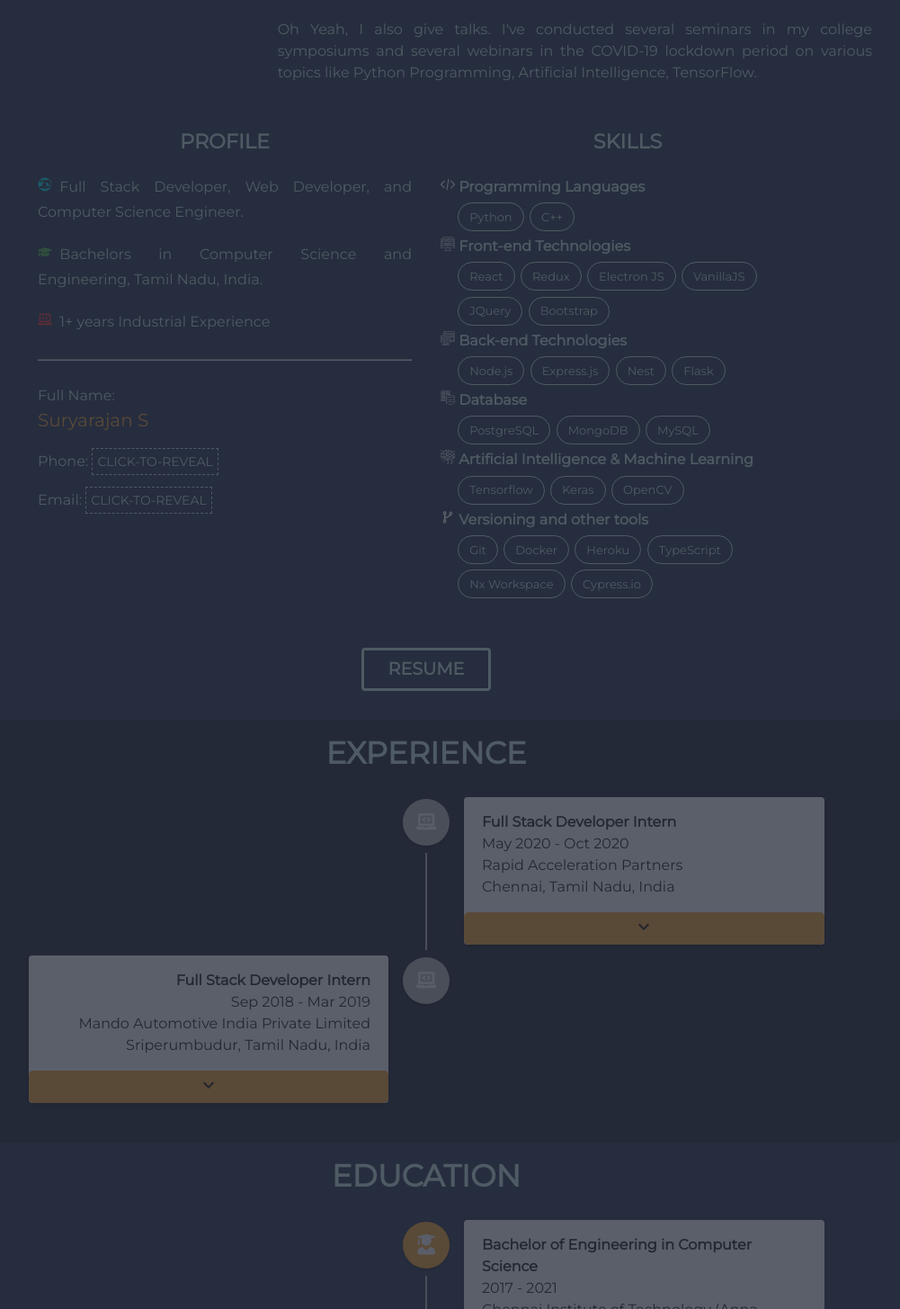
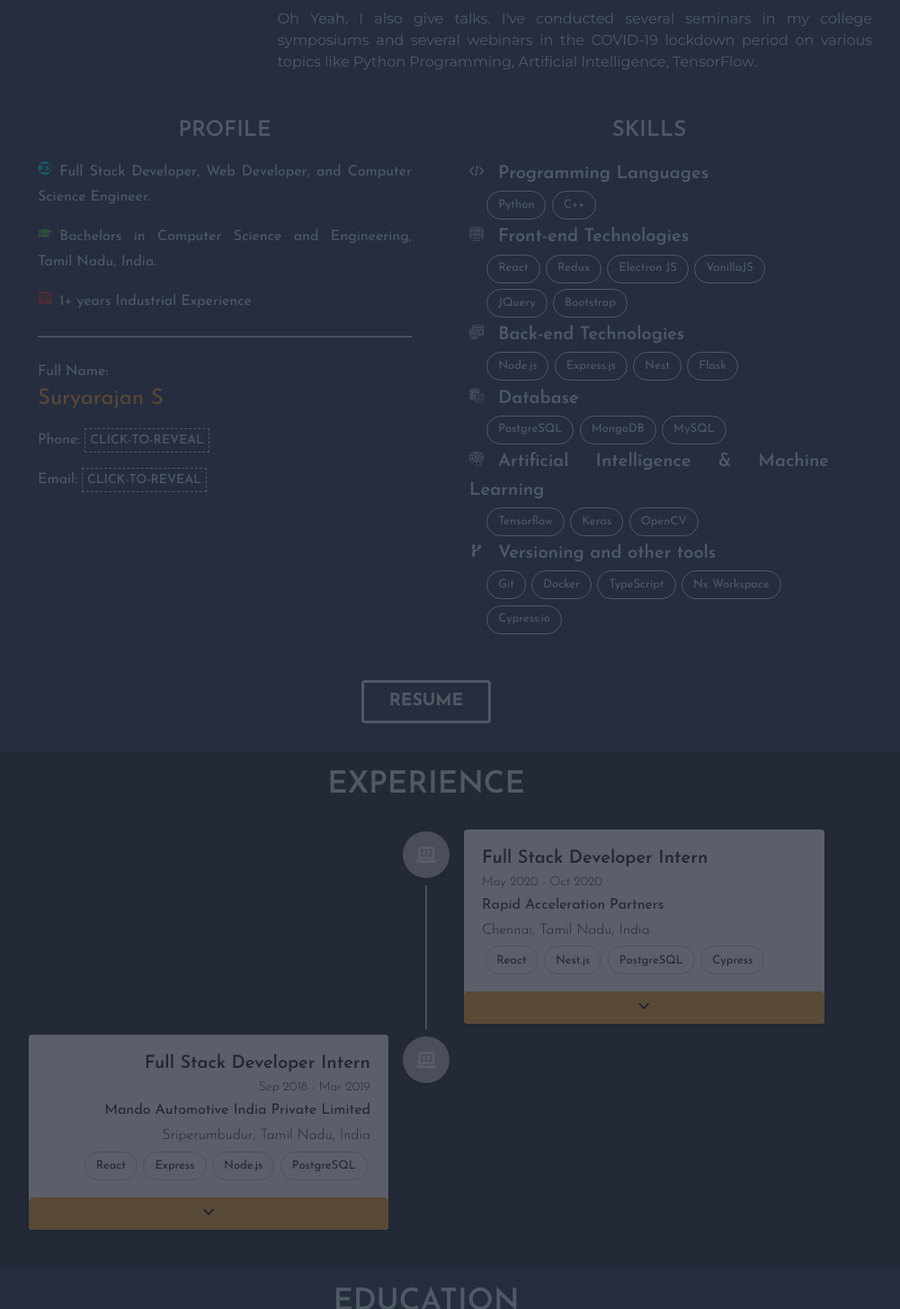
Before and after one commit to theWellHopeErr/theWellHopeErr.github.io, a React (Create React App) app: page / in a window 1280 px wide. Shown: the part 1345-2800 px from the top of the page at 90% size, without its empty margins (166-1167 px from the left). Built offline with nearby package versions, Linux system fonts and the light colour scheme.

Commit message:
Change Typography Variants and Font Family

```diff
--- a/public/index.html
+++ b/public/index.html
@@ -15,8 +15,13 @@
       user's mobile device or desktop. See https://developers.google.com/web/fundamentals/web-app-manifest/
     -->
     <link rel="manifest" href="%PUBLIC_URL%/manifest.json" />
+    <link rel="preconnect" href="https://fonts.gstatic.com" />
     <link
       href="https://fonts.googleapis.com/css2?family=Montserrat&display=swap"
+      rel="stylesheet"
+    />
+    <link
+      href="https://fonts.googleapis.com/css2?family=Josefin+Sans:ital,wght@0,100;0,200;0,300;0,400;0,500;0,600;0,700;1,100;1,200;1,300;1,400;1,500;1,600;1,700&display=swap"
       rel="stylesheet"
     />
     <!--
--- a/src/App.js
+++ b/src/App.js
@@ -27,14 +27,14 @@ const theme = createMuiTheme({
   },
   typography: {
     useNextVariants: true,
-    fontFamily: "Montserrat",
+    fontFamily: "Josefin Sans",
   },
 });
 
 const styles = (theme) => ({
   app: {
     textAlign: "center",
-    fontFamily: "Montserrat",
+    fontFamily: "Josefin Sans",
   },
 });
 
@@ -47,7 +47,7 @@ const useStyles = makeStyles((theme) => ({
     height: "100%",
     color: "#ccece6",
     textAlign: "center",
-    fontFamily: "Montserrat",
+    fontFamily: "Josefin Sans",
   },
 }));
 
--- a/src/components/AboutContainer.jsx
+++ b/src/components/AboutContainer.jsx
@@ -64,6 +64,7 @@ const useStyles = makeStyles((theme) => ({
     padding: "1rem",
     [theme.breakpoints.down("sm")]: {
       textAlign: "left",
+      padding: "0",
       paddingBottom: "1rem",
     },
   },
@@ -80,7 +81,7 @@ const useStyles = makeStyles((theme) => ({
   },
   skills: {
     textAlign: "justify",
-    padding: "1rem",
+    padding: "1rem 0 1rem 3rem",
     [theme.breakpoints.down("sm")]: {
       padding: "1rem 0 0 0",
     },
@@ -129,30 +130,33 @@ const AboutContainer = ({ refProp, setRefInView }) => {
               </Grid>
               <Grid item xs={12} md={8} className={classes.bio}>
                 <Typography
-                  variant="h6"
-                  style={{ textAlign: "center", fontWeight: "600" }}
+                  variant="h5"
+                  style={{
+                    textAlign: "center",
+                    fontWeight: "600",
+                  }}
                 >
                   {"Allow me to introduce myself."}
                 </Typography>
                 <br />
-                <Typography>
+                <Typography style={{ fontFamily: "Montserrat" }}>
                   {
                     "People call me Surya. I am currently pursuing my Bachelors in the stream of Computer Science and Engineering. Since joining the course, I have greatly enhanced my programming skills by solving various problems and competing in competitions."
                   }
                 </Typography>
-                <Typography>
+                <Typography style={{ fontFamily: "Montserrat" }}>
                   {
                     "I am very excited about the advances of Artificial Intelligence in today's technology and wish to learn a lot about AI and ML."
                   }
                 </Typography>
                 <br />
-                <Typography>
+                <Typography style={{ fontFamily: "Montserrat" }}>
                   {
                     "I started with web development in my first year, and I have improved my skills in application development and problem-solving by working on various projects and internships. In all my interns, I had to learn new libraries and frameworks used in their companies, and I was able to grasp those concepts quickly and work productively. I have ~2 years of experience working in React, Node JS, and other versioning tools like Git, Heroku, and Docker. "
                   }
                 </Typography>
                 <br />
-                <Typography>
+                <Typography style={{ fontFamily: "Montserrat" }}>
                   {"I regularly contribute to "}
                   <a
                     href="https://stackoverflow.com/users/8826642/thewellhopeerr"
@@ -168,7 +172,7 @@ const AboutContainer = ({ refProp, setRefInView }) => {
                 </Typography>
 
                 <br />
-                <Typography>
+                <Typography style={{ fontFamily: "Montserrat" }}>
                   {
                     "Oh Yeah, I also give talks. I've conducted several seminars in my college symposiums and several webinars in the COVID-19 lockdown period on various topics like Python Programming, Artificial Intelligence, TensorFlow."
                   }
@@ -180,7 +184,8 @@ const AboutContainer = ({ refProp, setRefInView }) => {
               <Grid item xs={12} md={6} className={classes.profile}>
                 <Typography
                   align="center"
-                  style={{ fontSize: "1.4rem", fontWeight: "600" }}
+                  variant="h5"
+                  style={{ fontWeight: "600" }}
                 >
                   {"PROFILE"}
                 </Typography>
@@ -214,15 +219,15 @@ const AboutContainer = ({ refProp, setRefInView }) => {
                 <hr className={classes.hr1} />
                 <br />
 
-                <Typography>
+                <Typography variant="subtitle1">
                   {"Full Name: "}
-                  <Typography></Typography>
-                  <span className={classes.a} style={{ fontSize: "1.25rem" }}>
+                  <div />
+                  <Typography variant="h5" className={classes.a}>
                     {"Suryarajan S"}
-                  </span>
+                  </Typography>
                 </Typography>
                 <br />
-                <Typography>
+                <Typography variant="subtitle1">
                   {"Phone: "}
                   <Typography
                     variant="button"
@@ -236,15 +241,14 @@ const AboutContainer = ({ refProp, setRefInView }) => {
                     className={classes.a}
                     href={"tel:+918122985883"}
                     style={{
-                      fontSize: "1.25rem",
                       display: `${revealPhone ? "block" : "none"}`,
                     }}
                   >
-                    {"+91 8122985883"}
+                    <Typography variant="h5">{"+91 8122985883"}</Typography>
                   </a>
                 </Typography>
                 <br />
-                <Typography>
+                <Typography variant="subtitle1">
                   {"Email: "}
                   <Typography
                     variant="button"
@@ -264,7 +268,9 @@ const AboutContainer = ({ refProp, setRefInView }) => {
                       display: `${revealEmail ? "block" : "none"}`,
                     }}
                   >
-                    {"ssuryarajan@gmail.com"}
+                    <Typography variant="h5">
+                      {"ssuryarajan@gmail.com"}
+                    </Typography>
                   </a>
                 </Typography>
               </Grid>
@@ -272,26 +278,28 @@ const AboutContainer = ({ refProp, setRefInView }) => {
               <Grid item xs={12} md={6} className={classes.skills}>
                 <Typography
                   align="center"
-                  style={{ fontSize: "1.4rem", fontWeight: "600" }}
+                  variant="h5"
+                  style={{ fontWeight: "600" }}
                 >
                   {"SKILLS"}
                 </Typography>
                 <br />
                 {skills.map((skill, idx) => (
                   <Fragment key={idx}>
-                    <Typography
-                      variant="subtitle1"
-                      style={{ fontWeight: "600" }}
-                    >
+                    <Typography variant="h6" style={{ fontWeight: "600" }}>
                       <img
                         src={`assets/img/${skill.icon}.svg`}
                         alt={skill.label}
-                        style={{ width: "1rem", filter: "invert(1)" }}
-                      />{" "}
+                        style={{
+                          width: "1rem",
+                          marginRight: "1rem",
+                          filter: "invert(1)",
+                        }}
+                      />
                       {skill.label}
                     </Typography>
                     <Typography
-                      variant="subtitle2"
+                      variant="subtitle1"
                       style={{ paddingLeft: "1rem" }}
                     >
                       {skill.tech.map((o, idx) => (
--- a/src/components/ContactContainer.jsx
+++ b/src/components/ContactContainer.jsx
@@ -212,7 +212,7 @@ const ContactContainer = ({ refProp, setRefInView }) => {
               <Grid container spacing={3}>
                 <Grid item className={classes.contactMsg}>
                   <AiFillWechat style={{ fontSize: "7rem" }} />
-                  <Typography>
+                  <Typography variant="h6">
                     {
                       "Got a question on the services that I provide? I am just a click away."
                     }
--- a/src/components/EducationContainer.jsx
+++ b/src/components/EducationContainer.jsx
@@ -26,19 +26,6 @@ const useStyles = makeStyles((theme) => ({
   },
   paperDiv: {
     padding: "16px 20px",
-  },
-  heading: {
-    fontSize: "1rem",
-    fontWeight: "600",
-    [theme.breakpoints.down("sm")]: {
-      fontSize: ".7rem",
-    },
-  },
-  content: {
-    fontSize: "1rem",
-    [theme.breakpoints.down("sm")]: {
-      fontSize: ".6rem",
-    },
   },
   timelineDot: {
     padding: ".8rem",
@@ -94,13 +81,24 @@ const EducationContainer = ({ refProp, setRefInView }) => {
                     >
                       <Paper elevation={3} className={classes.paper}>
                         <div className={classes.paperDiv}>
-                          <Typography className={classes.heading}>
+                          <Typography
+                            variant="h6"
+                            style={{ fontWeight: "600" }}
+                          >
                             {val.degree}
                           </Typography>
                           <Typography
-                            className={classes.content}
-                          >{`${val.startDate} - ${val.endDate}`}</Typography>
-                          <Typography className={classes.content}>
+                            variant="subtitle2"
+                            style={{ fontWeight: "300" }}
+                          >{`${
+                            val.startDate
+                              ? `${val.startDate} - ${val.endDate}`
+                              : val.endDate
+                          }`}</Typography>
+                          <Typography
+                            variant="subtitle1"
+                            style={{ fontWeight: "400" }}
+                          >
                             {val.institute}
                           </Typography>
                           {/* <Typography style={{ fontSize: "1rem" }}>{val.score}</Typography> */}
--- a/src/components/ExperienceContainer.jsx
+++ b/src/components/ExperienceContainer.jsx
@@ -15,6 +15,7 @@ import { FaLaptopCode } from "react-icons/fa";
 import ExpandMoreIcon from "@material-ui/icons/ExpandMore";
 
 import experience from "../info/experience";
+import { Chip } from "@material-ui/core";
 
 const useStyles = makeStyles((theme) => ({
   root: {
@@ -30,19 +31,6 @@ const useStyles = makeStyles((theme) => ({
   paperDiv: {
     padding: "16px 20px",
   },
-  heading: {
-    fontSize: "1rem",
-    fontWeight: "600",
-    [theme.breakpoints.down("sm")]: {
-      fontSize: ".7rem",
-    },
-  },
-  content: {
-    fontSize: "1rem",
-    [theme.breakpoints.down("sm")]: {
-      fontSize: ".6rem",
-    },
-  },
   timelineDot: {
     padding: ".8rem",
   },
@@ -50,7 +38,9 @@ const useStyles = makeStyles((theme) => ({
     fontSize: "1.4em",
   },
   collapseContent: {
-    fontSize: ".8rem",
+    fontFamily: "Montserrat",
+    fontWeight: "300",
+    fontSize: ".9rem",
     [theme.breakpoints.down("sm")]: {
       display: "none",
     },
@@ -121,24 +111,43 @@ const ExperienceContainer = ({ refProp, setRefInView }) => {
                     >
                       <Paper elevation={3} className={classes.paper}>
                         <div className={classes.paperDiv}>
-                          <Typography className={classes.heading}>
+                          <Typography
+                            variant="h6"
+                            style={{ fontWeight: "600" }}
+                          >
                             {val.title}
                           </Typography>
                           <Typography
-                            className={classes.content}
+                            variant="subtitle2"
+                            style={{ fontWeight: "300" }}
                           >{`${val.startDate} - ${val.endDate}`}</Typography>
-                          <Typography className={classes.content}>
+                          <Typography variant="subtitle1">
                             {val.company}
                           </Typography>
-                          <Typography className={classes.content}>
+                          <Typography
+                            variant="subtitle1"
+                            style={{ fontWeight: "300" }}
+                          >
                             {val.location}
                           </Typography>
+                          {val.tech.map((o, idx) => (
+                            <Chip
+                              key={idx}
+                              label={o}
+                              variant="outlined"
+                              style={{ margin: ".2rem" }}
+                            />
+                          ))}
                           <Collapse
                             in={expanded !== -1 && expanded === idx}
                             timeout="auto"
                             unmountOnExit
+                            style={{ marginTop: ".5rem" }}
                           >
-                            <Typography className={classes.collapseContent}>
+                            <Typography
+                              variant="body"
+                              className={classes.collapseContent}
+                            >
                               {val.descriptions.join(" ")}
                             </Typography>
                           </Collapse>
--- a/src/info/education.js
+++ b/src/info/education.js
@@ -1,17 +1,19 @@
 const education = [
   {
     institute: "Chennai Institute of Technology (Anna University)",
-    degree: "Bachelor of Engineering in Computer Science",
-    score: "84.5%",
+    degree: "Bachelor of Engineering in Computer Science - CGPA: 8.45",
     startDate: "2017",
     endDate: " 2021",
   },
   {
     institute: "Sindhi Model Senior Secondary School (CBSE)",
-    degree: "All India Senior School Certificate Examination",
-    score: "86.4%",
+    degree: "All India Senior School Certificate Examination - 86.4%",
     endDate: " 2017",
-    startDate: "2015",
+  },
+  {
+    institute: "Sindhi Model Senior Secondary School (CBSE)",
+    degree: "All India Secondary School Examination - CGPA: 9.2",
+    endDate: " 2015",
   },
 ];
 
--- a/src/info/experience.js
+++ b/src/info/experience.js
@@ -11,6 +11,7 @@ const experience = [
       "The application we developed was scalable and was able to efficiently handle more requests per minute.",
       "I mentored a team developing a web application for RPA Bot orchestration and monitoring.",
     ],
+    tech: ["React", "Nest.js", "PostgreSQL", "Cypress"],
     startDate: "May 2020",
     endDate: "Oct 2020",
   },
@@ -24,6 +25,7 @@ const experience = [
       "We were quick on the uptake to learn leading technologies such as Express.js, React that were used for development.",
       "After deployment, the application was able to efficiently manage over 1200 employees.",
     ],
+    tech: ["PostgreSQL", "Node.js", "Express", "React"],
     startDate: "Sep 2018",
     endDate: "Mar 2019",
   },
--- a/src/info/skills.js
+++ b/src/info/skills.js
@@ -26,14 +26,7 @@ const skills = [
   },
   {
     label: "Versioning and other tools",
-    tech: [
-      "Git",
-      "Docker",
-      "Heroku",
-      "TypeScript",
-      "Nx Workspace",
-      "Cypress.io",
-    ],
+    tech: ["Git", "Docker", "TypeScript", "Nx Workspace", "Cypress.io"],
     icon: "versioning",
   },
 ];
```
Also changed, not shown: src/components/HomeContainer.jsx (+6 -3 lines), src/components/ProjectsContainer.jsx (+4 -5 lines).
